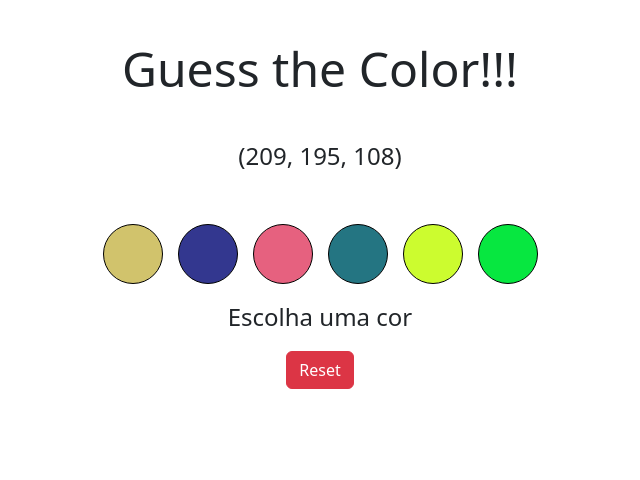
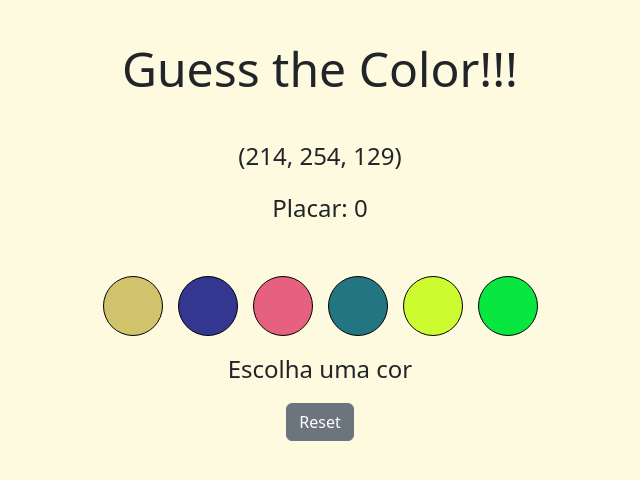
Before and after one commit to leocaridade/color-guess, a website: page index.html in a window 1280 px wide. Both pictures are taken after a click on the button "Reset". Shown: the whole page, without its empty margins (320-960 px from the left). Drawn offline with nearby package versions, Linux system fonts and the light colour scheme.

Commit message:
Resolve o requisito 7

```diff
--- a/index.html
+++ b/index.html
@@ -11,6 +11,7 @@
 <body>
   <h1 id="title">Guess the Color!!!</h1>
   <p id="rgb-color"></p>
+  <p id="score">Placar: <span id="score-number"></span></p>
   <section>
     <div class="ball"></div>
     <div class="ball"></div>
@@ -21,7 +22,7 @@
   </section>
   <p id="answer"></p>
   <div id="div-button">
-    <button id="reset-game" class="btn btn-danger">Reset</button>
+    <button id="reset-game" class="btn btn-secondary">Reset</button>
   </div>
 
   <script src="script.js"></script>
--- a/script.js
+++ b/script.js
@@ -2,6 +2,7 @@ const colorCircles = Object.values(document.getElementsByClassName('ball'));
 const rgbParagraph = document.getElementById('rgb-color');
 const answerParagraph = document.getElementById('answer');
 const resetButton = document.getElementById('reset-game');
+const scoreSpan = document.getElementById('score-number');
 
 const createRGB = () => {
   const r = Math.floor(Math.random() * 255);
@@ -25,8 +26,10 @@ const createParagrah = () => {
 const changeParagraph = (rgb) => {
   if (rgb === rgbParagraph.innerHTML) {
     answerParagraph.innerHTML = 'Acertou!';
+    scoreSpan.innerHTML = Number(scoreSpan.innerHTML) + 3;
   } else {
     answerParagraph.innerHTML = 'Errou! Tente novamente!';
+    scoreSpan.innerHTML = Number(scoreSpan.innerHTML) - 1;
   }
 };
 
@@ -38,10 +41,15 @@ colorCircles.forEach((circle) => {
   });
 });
 
-resetButton.addEventListener('click', () => window.onload());
+resetButton.addEventListener('click', () => {
+  createParagrah();
+  paintCircles();
+  answerParagraph.innerHTML = 'Escolha uma cor';
+});
 
 window.onload = () => {
   paintCircles();
   createParagrah();
   answerParagraph.innerHTML = 'Escolha uma cor';
+  scoreSpan.innerHTML = 0;
 };
--- a/style.css
+++ b/style.css
@@ -1,6 +1,10 @@
 * {
   margin: 0;
   padding: 0;
+}
+
+body {
+  background-color: rgb(254, 250, 224);
 }
 
 h1 {
```
